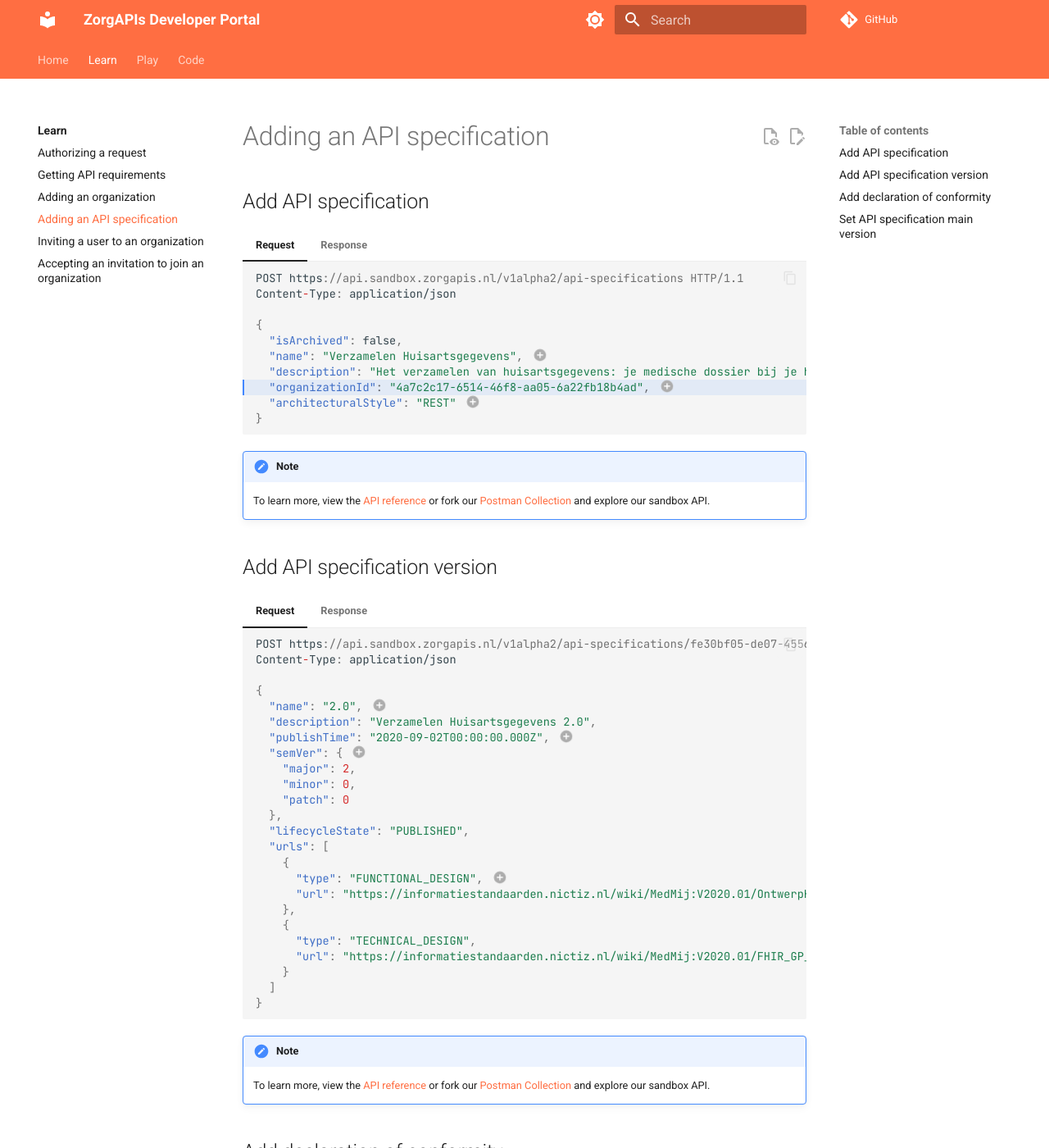
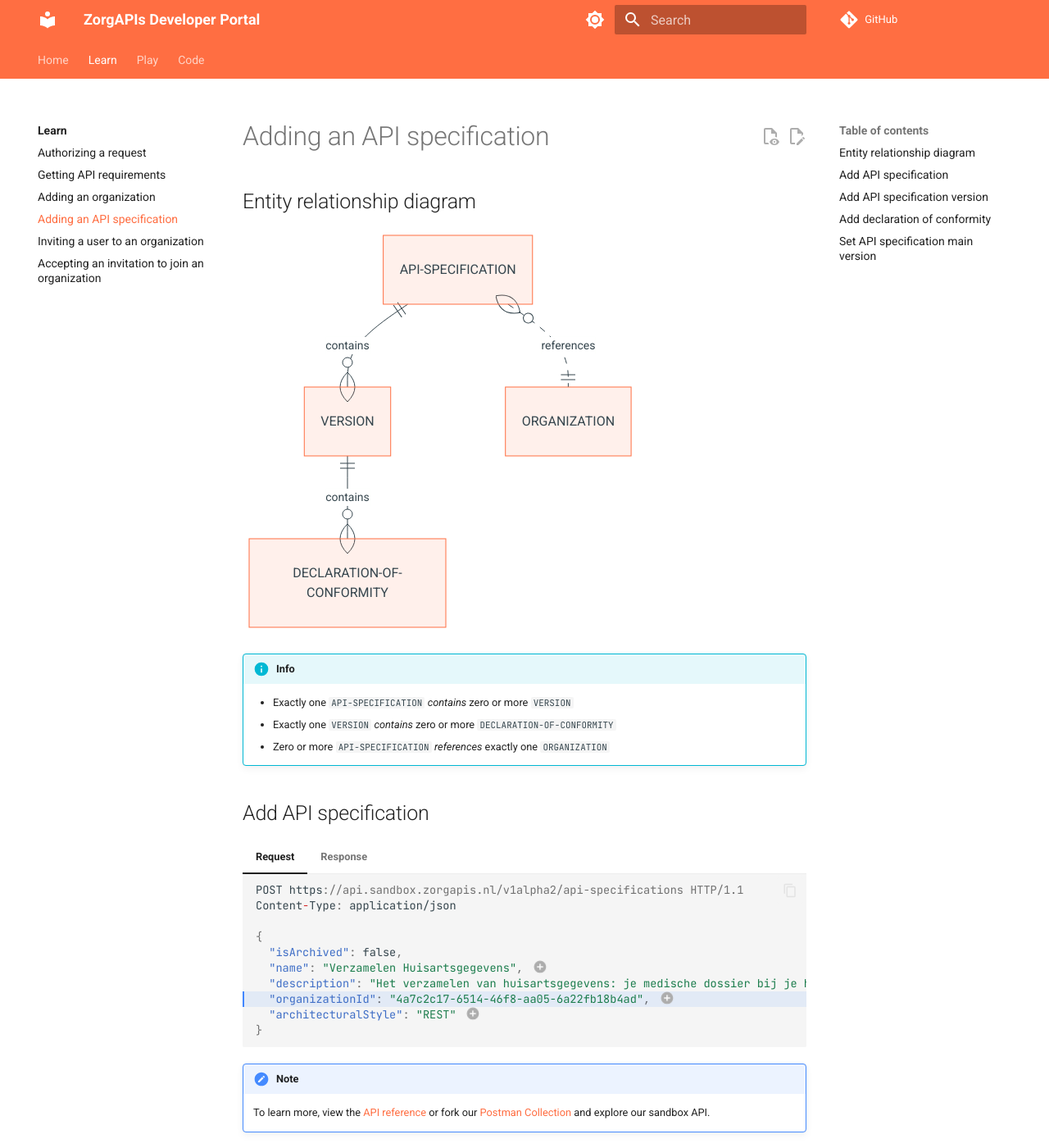
Before and after one commit to Nictiz/zorgapis-docs, an MkDocs documentation site: the page built from docs/learn/adding-an-api-specification.md, in a window 1280 px wide and 1400 px high. Shown: the whole window at 82% size. Built offline with MkDocs 1.6.1 and Material for MkDocs 9.7.7, drawn with Linux system fonts in a browser that asks for light colours; comment, search, counter and statistics services are not loaded.

Commit message:
Add ER model for API specification

````diff
--- a/docs/learn/adding-an-api-specification.md
+++ b/docs/learn/adding-an-api-specification.md
@@ -1,4 +1,19 @@
 # Adding an API specification
+
+## Entity relationship diagram
+
+``` mermaid
+erDiagram
+  API-SPECIFICATION ||--o{ VERSION : contains
+  VERSION ||--o{ DECLARATION-OF-CONFORMITY : contains
+  API-SPECIFICATION }o..|| ORGANIZATION : references
+```
+
+!!! info
+
+    - Exactly one `API-SPECIFICATION` *contains* zero or more `VERSION`
+    - Exactly one `VERSION` *contains* zero or more `DECLARATION-OF-CONFORMITY`
+    - Zero or more `API-SPECIFICATION` *references* exactly one `ORGANIZATION`
 
 ## Add API specification
 
````
